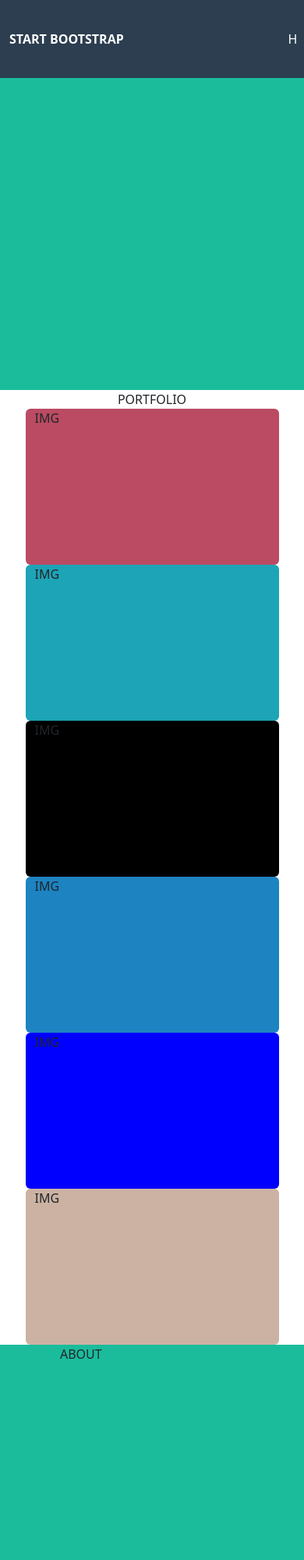
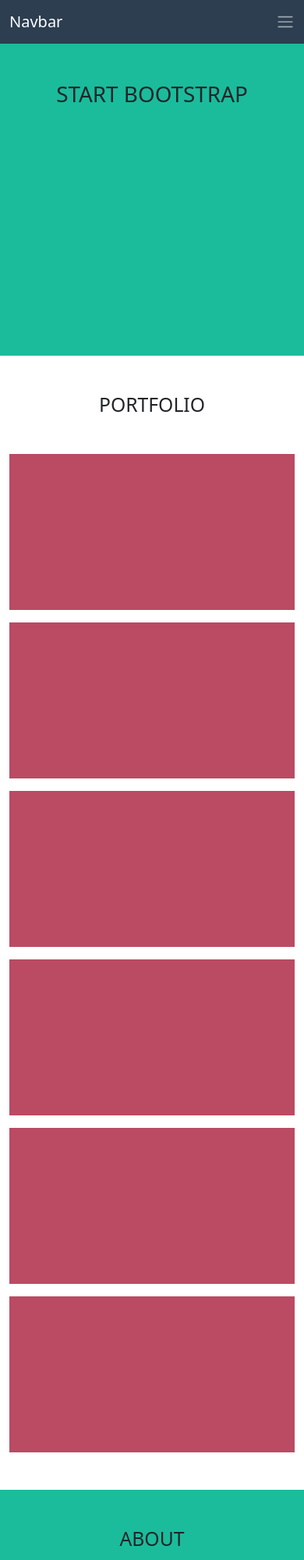
Before and after one commit to iachinimarta/html-css-bootstrap-freelancer, a plain HTML site: page index.html in a window 390 px wide. Shown: the top 2000 px of the page at 78% size. Drawn offline with nearby package versions, Linux system fonts and the light colour scheme.

Commit message:
Refactoring dopo la lezione

```diff
--- a/css/style.css
+++ b/css/style.css
@@ -53,10 +53,16 @@ html {
     height: 100px;
 }
 
-.mine_2height {
-    height: 400px;
+.debug .mine_2height {
+    min-height: 400px;
 }
 
 .col-10.mine_3height {
     height: 200px;
 }
+
+.debug .img-debug {
+    background-color: #BA4B63;
+    min-height: 200px;
+    width: 100%;
+}
--- a/index.html
+++ b/index.html
@@ -10,106 +10,109 @@
         <link rel="preconnect" href="https://fonts.googleapis.com"/>
         <link rel="preconnect" href="https://fonts.gstatic.com" crossorigin/>
         <link href="https://fonts.googleapis.com/css2?family=Roboto:ital,wght@0,100;0,300;0,400;0,500;0,700;0,900;1,100;1,300;1,400;1,500;1,700;1,900&display=swap" rel="stylesheet"/>
+
     </head>
-    <body>
-        <div class="container-fluid">
-            <header class="row mine_1bgc text-white mine_1height">
+    <body class="debug">
+        <header>
+            <nav class="navbar mine_1bgc navbar-dark">
+                <div class="container">
+                <a class="navbar-brand text-white">Navbar</a>
+                <span class="navbar-toggler-icon"></span>
+                </div>
+            </nav>
 
-                <div class="col-11 d-flex align-items-center fw-bold">
-                    START BOOTSTRAP
+            <section id="jumbotron" class="mine_2bgc mine_2height">
+                <div class="container-fluid">
+                    <div class="text-center">
+                        <h1 class="pt-5">START BOOTSTRAP</h1>
+                    </div>
                 </div>
-                <div class="col-1 d-flex align-items-center">H</div>
+            </section>
+        </header>
 
-            </header>
 
-            <section class="jumbotron row">
-                <div class="col mine_2bgc mine_2height"></div>
+        <main>
+            <section id="portfolio" class="my-5">
+                <div class="container-md">
+                    <h2 class="text-center mb-5">PORTFOLIO</h2>
+                    <div class="row g-3">
+                        <div class="col-12 col-md-6 col-lg-4">
+                            <div class="img-debug"></div>
+                        </div>
+                        <div class="col-12 col-md-6 col-lg-4">
+                            <div class="img-debug"></div>
+                        </div>
+                        <div class="col-12 col-md-6 col-lg-4">
+                            <div class="img-debug"></div>
+                        </div>
+                        <div class="col-12 col-md-6 col-lg-4">
+                            <div class="img-debug"></div>
+                        </div>
+                        <div class="col-12 col-md-6 col-lg-4">
+                            <div class="img-debug"></div>
+                        </div>
+                        <div class="col-12 col-md-6 col-lg-4">
+                            <div class="img-debug"></div>
+                        </div>
+                    </div>
+                </div>
+
             </section>
 
-            <section class="row">
-                <div class="col">
-
-                    <div class="row">
-                        <div class="col"></div>
-                        <div class="col text-center">PORTFOLIO</div>
-                        <div class="col"></div>
+            <section id="about" class="mine_2bgc py-5">
+                <div class="container-md">
+                    <h2 class="text-center">ABOUT</h2>
+                    <div class="row g-3 row-cols-1 row-cols-md-2 py-5">
+                        <div class="col">
+                            <div class="img-debug"></div>
+                        </div>
+                        <div class="col">
+                            <div class="img-debug"></div>
+                        </div>
                     </div>
-
-                    <div class="row">
-                        <div class="col"></div>
-                        <div class="col-10 mine_3bgc mine_3height rounded">
-                            IMG
-                        </div>
-                        <div class="col"></div>
-                    </div>
-
-                    <div class="row">
-                        <div class="col"></div>
-                        <div class="col-10 mine_4bgc mine_3height rounded">
-                            IMG
-                        </div>
-                        <div class="col"></div>
-                    </div>
-
-                    <div class="row">
-                        <div class="col"></div>
-                        <div class="col-10 mine_5bgc mine_3height rounded">
-                            IMG
-                        </div>
-                        <div class="col"></div>
-                    </div>
-
-                    <div class="row">
-                        <div class="col"></div>
-                        <div class="col-10 mine_6bgc mine_3height rounded">
-                            IMG
-                        </div>
-                        <div class="col"></div>
-                    </div>
-
-                    <div class="row">
-                        <div class="col"></div>
-                        <div class="col-10 mine_7bgc mine_3height rounded">
-                            IMG
-                        </div>
-                        <div class="col"></div>
-                    </div>
-
-                    <div class="row">
-                        <div class="col"></div>
-                        <div class="col-10 mine_8bgc mine_3height rounded">
-                            IMG
-                        </div>
-                        <div class="col"></div>
-                    </div>
-
                 </div>
             </section>
 
-            <section class="row mine_2bgc mine_2height">
-                <div class="col-2"></div>
-                <div class="col-8">ABOUT</div>
-                <div class="col-2"></div>
+            <section id="contact" class="py-5">
+                <div class="container-md">
+                    <div class="row">
+                        <h2 class="text-center">CONTACT ME</h2>
+                        <div class="col py-5">
+                            <div class="img-debug"></div>
+                        </div>
+                    </div>
+                </div>
             </section>
 
-            <section class="row mine_2height">
-                <div class="col-2"></div>
-                <div class="col-8">CONTACT ME</div>
-                <div class="col-2"></div>
-            </section>
+        </main>
 
-            <section class="row mine_9bgc mine_2height">
-                <div class="col-2"></div>
-                <div class="col-8">LOCATION</div>
-                <div class="col-2"></div>
-            </section>
+        <footer>
+            <div class="footer-top mine_9bgc">
+                <div class="container-md py-5">
+                    <div class="row g-3">
+                        <div class="col-12 col-md-4">
+                            <div class="img-debug"></div>
+                        </div>
+                        <div class="col-12 col-md-4">
+                            <div class="img-debug"></div>
+                        </div>
+                        <div class="col-12 col-md-4">
+                            <div class="img-debug"></div>
+                        </div>
+                    </div>
+                </div>
+            </div>
 
-            <footer class="row mine_1height mine_1bgc">
-                <div class="col-2"></div>
-                <div class="col-8">COPYRIGHT</div>
-                <div class="col-2"></div>
-            </footer>
+            <div class="footer-bottom mine_1bgc">
+                <div class="container-md py-5">
+                    <p class="text-center text-white">copyright</p>
+                </div>
+            </div>
 
-        </div>
+        </footer>
+
+
+
+
     </body>
 </html>
```
Also changed, not shown: 1 other file.
